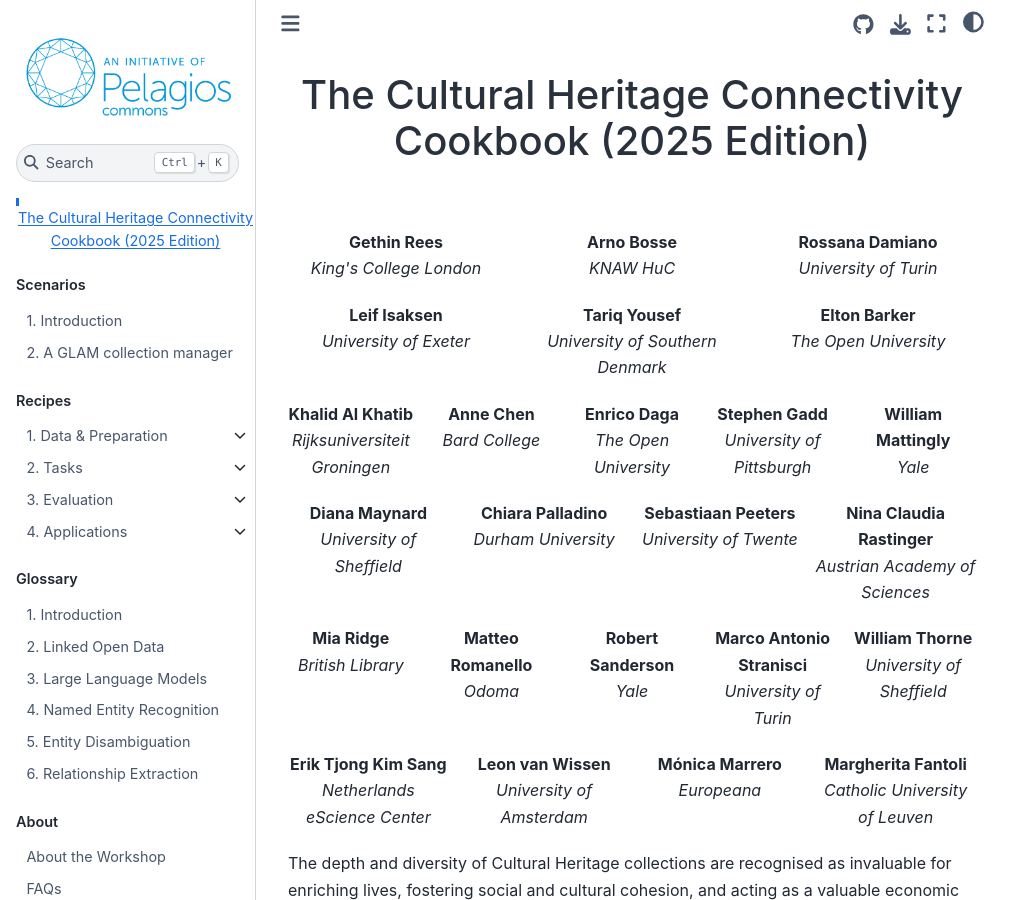
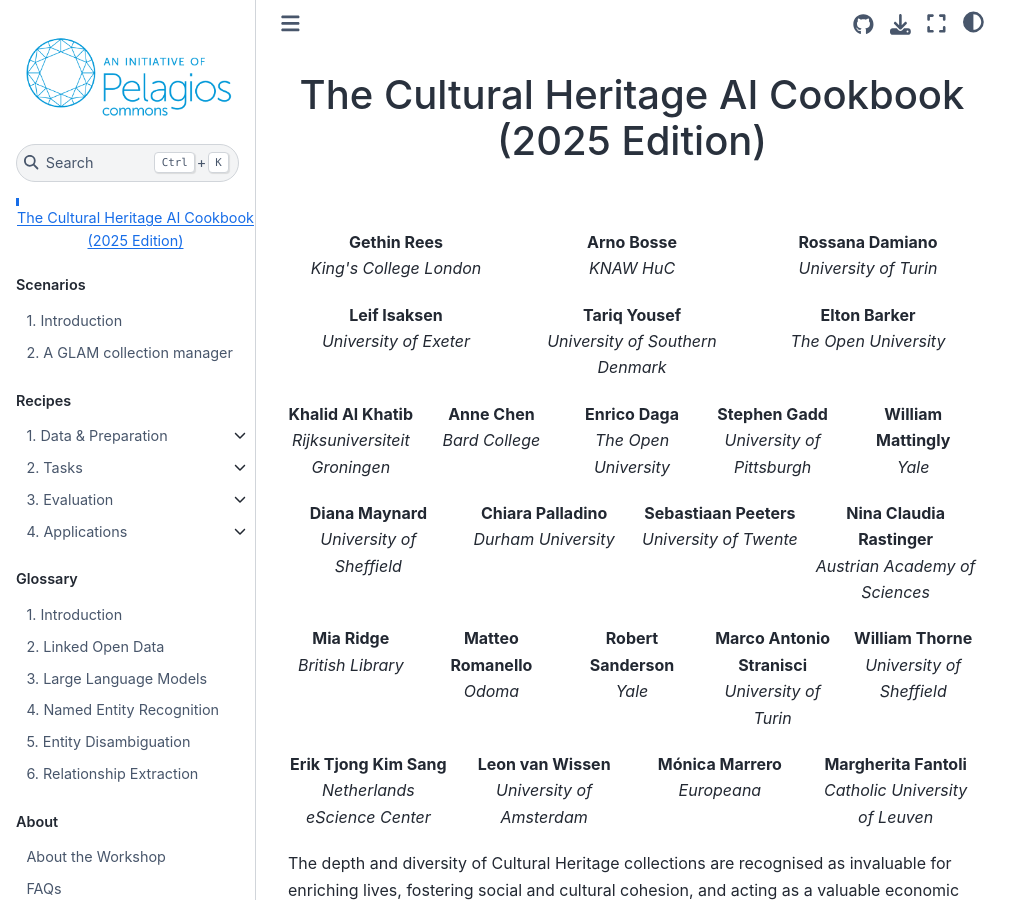
Before and after one commit to pelagios/llm-lod-enriching-heritage, a Jupyter Book: the page built from intro.md, in a window 1280 px wide and 900 px high. Shown: the whole window, without its empty margins (0-1031 px from the left). Built offline with Jupyter Book 1.0.4 settings and Sphinx 7.4.7 and the Sphinx Book theme 1.1.4, drawn with Linux system fonts in a browser that asks for light colours; pages that are not in the unit, such as notebooks, are missing from menus.

Commit message:
Update intro.md

```diff
--- a/intro.md
+++ b/intro.md
@@ -1,4 +1,4 @@
-# <p style="text-align: center">The Cultural Heritage Connectivity Cookbook (2025 Edition)</h2>
+# <p style="text-align: center">The Cultural Heritage AI Cookbook (2025 Edition)</h2>
 
 <div style="display: grid; grid-template-columns: repeat(3, 1fr); gap: 20px; margin: 20px auto; text-align: center; max-width: 800px;">
   <div><strong>Gethin Rees</strong><br><em>King's College London</em></div>
```
